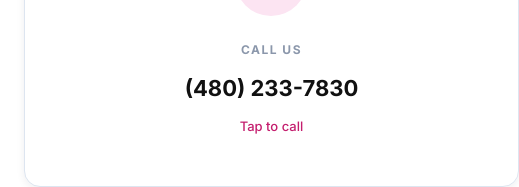
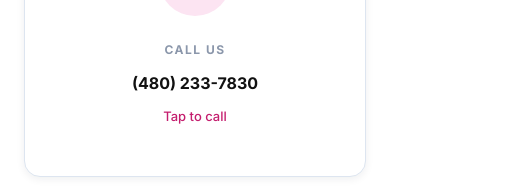
Before and after one commit to levimcdougal/Helping-Hands, a React (Vite) app: page /booking in a window 390 px wide. Shown: the part 555-742 px from the top of the page, 519 px wide, since content can reach past the window. Built offline with nearby package versions, Linux system fonts and the light colour scheme.

Commit message:
update contact info and fix mobile styles

```diff
--- a/src/pages/Booking.css
+++ b/src/pages/Booking.css
@@ -110,4 +110,5 @@
 
 @media (max-width: 768px) {
   .contact-grid { grid-template-columns: 1fr; max-width: 400px; margin: 0 auto 48px; }
+  .contact-card__value { font-size: 16px; word-break: break-all; }
 }
```
